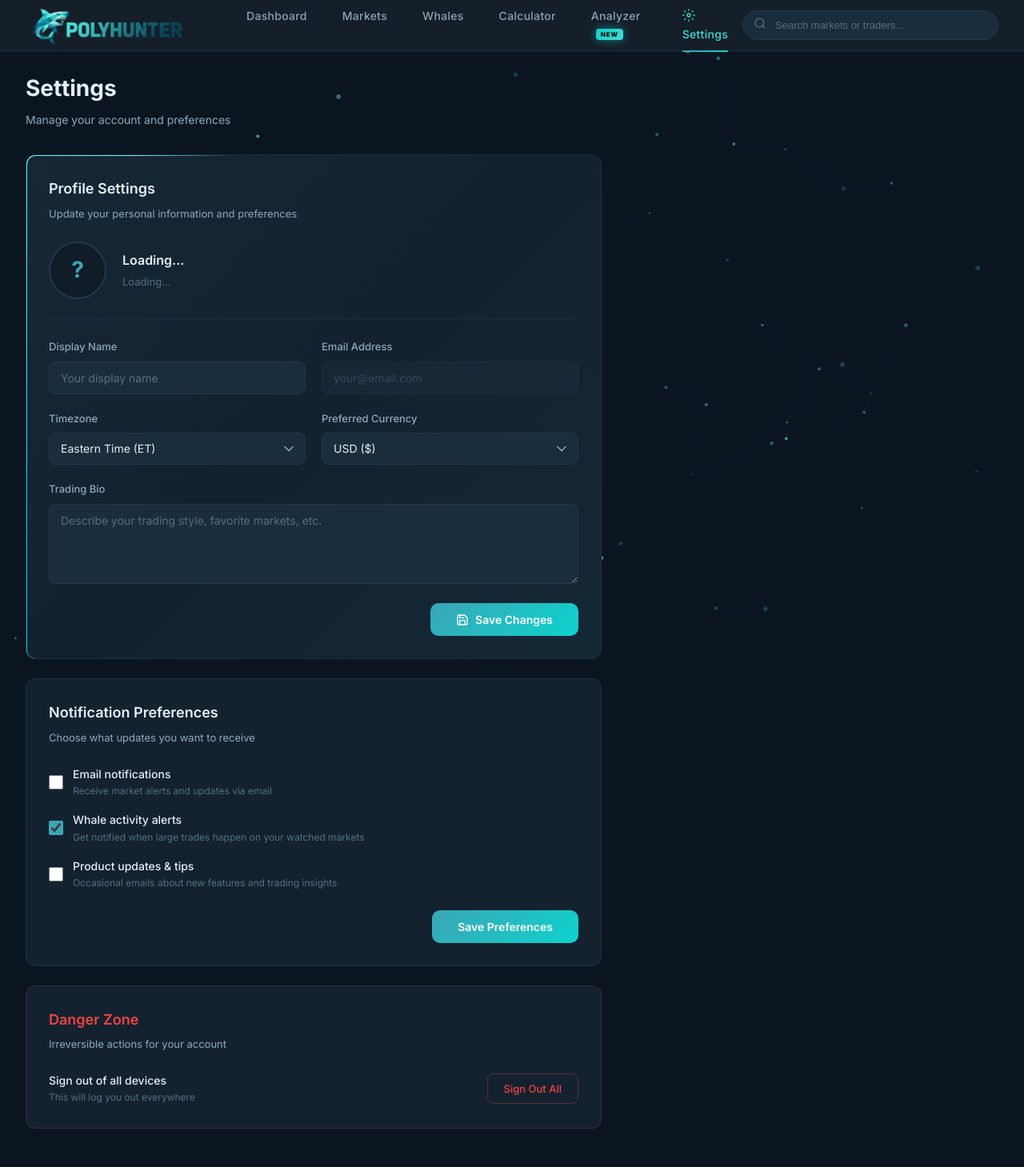
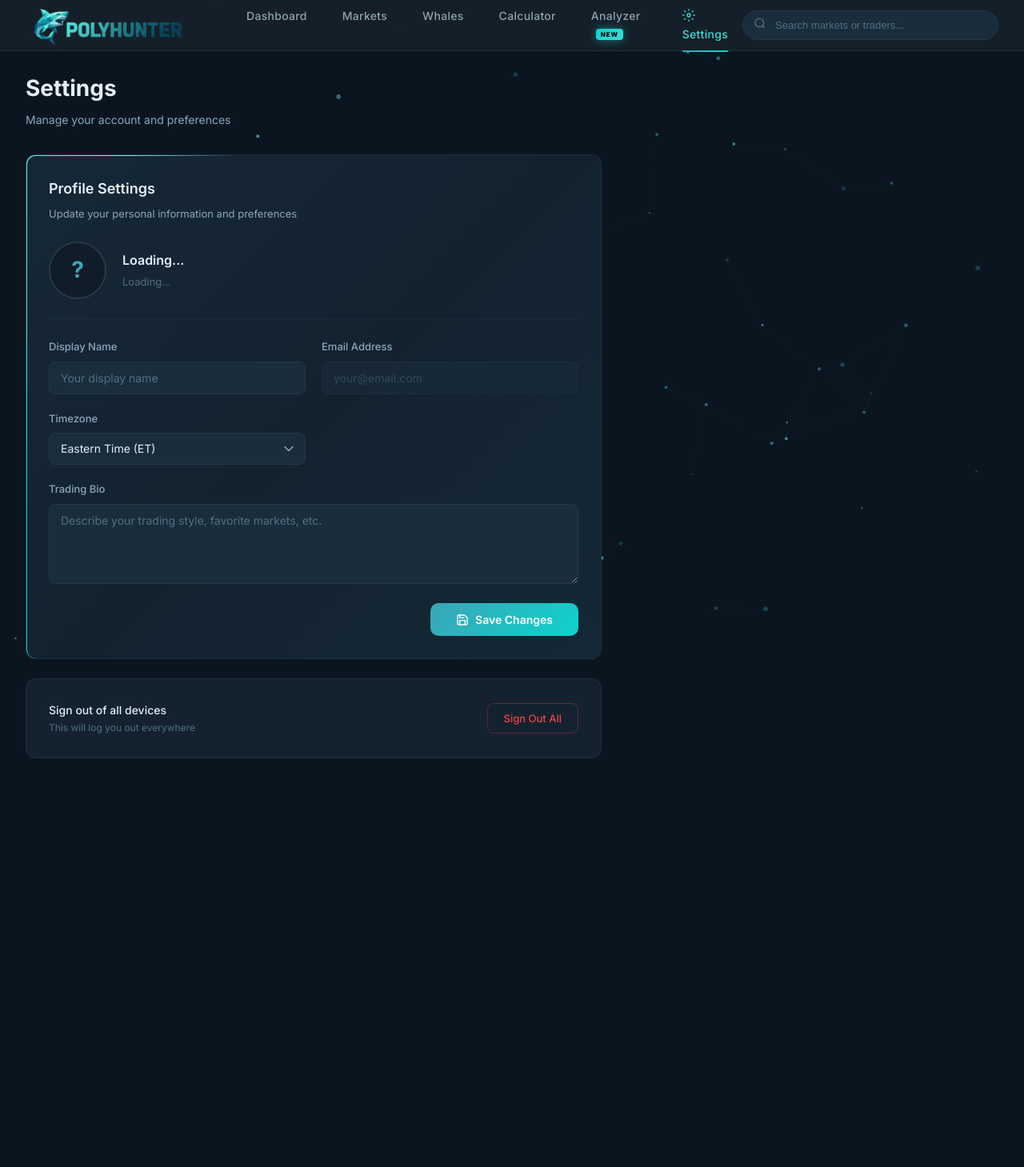
Before and after one commit to homtagu-ai/poly, a Flask app: page /settings in a window 1280 px wide. Shown: the whole page at 80% size. After the commit the page ends 948 px from the top, so only its background shows below. Run offline with Flask 3, Linux system fonts and the light colour scheme; some libraries are stand-ins or nearby versions.

Commit message:
Remove notification preferences, currency, and danger zone from settings
Keep only Profile Settings (name, email, timezone, bio) and Sign Out option.

Co-Authored-By: Claude Opus 4.5 <noreply@anthropic.com>

```diff
--- a/polyscalping/templates/settings.html
+++ b/polyscalping/templates/settings.html
@@ -231,14 +231,6 @@
         color: var(--text-muted);
     }
 
-    .danger-zone {
-        border-color: rgba(239, 68, 68, 0.2);
-    }
-
-    .danger-zone .settings-card-title {
-        color: var(--accent-red);
-    }
-
     .danger-btn {
         padding: 10px 20px;
         background: transparent;
@@ -325,16 +317,6 @@
                 </select>
             </div>
 
-            <div class="form-group">
-                <label class="form-label">Preferred Currency</label>
-                <select class="form-select" id="currency">
-                    <option value="USD">USD ($)</option>
-                    <option value="EUR">EUR</option>
-                    <option value="GBP">GBP</option>
-                    <option value="USDC">USDC</option>
-                </select>
-            </div>
-
             <div class="form-group full-width">
                 <label class="form-label">Trading Bio</label>
                 <textarea class="form-textarea" id="tradingBio" placeholder="Describe your trading style, favorite markets, etc."></textarea>
@@ -349,49 +331,8 @@
         </div>
     </div>
 
-    <!-- Notification Preferences -->
+    <!-- Sign Out -->
     <div class="settings-card blur-fade" style="--delay: 2">
-        <h2 class="settings-card-title">Notification Preferences</h2>
-        <p class="settings-card-desc">Choose what updates you want to receive</p>
-
-        <div style="display: flex; flex-direction: column; gap: 16px;">
-            <label style="display: flex; align-items: center; gap: 12px; cursor: pointer;">
-                <input type="checkbox" id="notifyEmail" style="width: 18px; height: 18px; accent-color: var(--accent-blue);">
-                <div>
-                    <div style="font-size: 14px; font-weight: 500;">Email notifications</div>
-                    <div style="font-size: 12px; color: var(--text-muted);">Receive market alerts and updates via email</div>
-                </div>
-            </label>
-
-            <label style="display: flex; align-items: center; gap: 12px; cursor: pointer;">
-                <input type="checkbox" id="notifyWhales" checked style="width: 18px; height: 18px; accent-color: var(--accent-blue);">
-                <div>
-                    <div style="font-size: 14px; font-weight: 500;">Whale activity alerts</div>
-                    <div style="font-size: 12px; color: var(--text-muted);">Get notified when large trades happen on your watched markets</div>
-                </div>
-            </label>
-
-            <label style="display: flex; align-items: center; gap: 12px; cursor: pointer;">
-                <input type="checkbox" id="notifyMarketing" style="width: 18px; height: 18px; accent-color: var(--accent-blue);">
-                <div>
-                    <div style="font-size: 14px; font-weight: 500;">Product updates & tips</div>
-                    <div style="font-size: 12px; color: var(--text-muted);">Occasional emails about new features and trading insights</div>
-                </div>
-            </label>
-        </div>
-
-        <div class="save-row">
-            <button class="save-btn" onclick="saveNotifications()">
-                Save Preferences
-            </button>
-        </div>
-    </div>
-
-    <!-- Danger Zone -->
-    <div class="settings-card danger-zone blur-fade" style="--delay: 3">
-        <h2 class="settings-card-title">Danger Zone</h2>
-        <p class="settings-card-desc">Irreversible actions for your account</p>
-
         <div style="display: flex; align-items: center; justify-content: space-between;">
             <div>
                 <div style="font-size: 14px; font-weight: 500;">Sign out of all devices</div>
@@ -435,12 +376,7 @@ document.addEventListener('DOMContentLoaded', function() {
                 document.getElementById('avatarInitial').textContent = (profile.username || user.email)[0].toUpperCase();
 
                 if (profile.timezone) document.getElementById('timezone').value = profile.timezone;
-                if (profile.currency) document.getElementById('currency').value = profile.currency;
                 if (profile.bio) document.getElementById('tradingBio').value = profile.bio;
-
-                document.getElementById('notifyEmail').checked = profile.notify_email || false;
-                document.getElementById('notifyWhales').checked = profile.notify_whales !== false;
-                document.getElementById('notifyMarketing').checked = profile.notify_marketing || false;
             } else {
                 var name = user.user_metadata?.username || user.email.split('@')[0];
                 document.getElementById('displayName').value = name;
@@ -466,7 +402,6 @@ document.addEventListener('DOMContentLoaded', function() {
                 id: user.id,
                 username: document.getElementById('displayName').value,
                 timezone: document.getElementById('timezone').value,
-                currency: document.getElementById('currency').value,
                 bio: document.getElementById('tradingBio').value,
                 updated_at: new Date().toISOString()
             };
@@ -490,34 +425,6 @@ document.addEventListener('DOMContentLoaded', function() {
         btn.innerHTML = '<svg width="16" height="16" viewBox="0 0 24 24" fill="none" stroke="currentColor" stroke-width="2" stroke-linecap="round" stroke-linejoin="round"><path d="M19 21H5a2 2 0 0 1-2-2V5a2 2 0 0 1 2-2h11l5 5v11a2 2 0 0 1-2 2z"/><polyline points="17 21 17 13 7 13 7 21"/><polyline points="7 3 7 8 15 8"/></svg> Save Changes';
     };
 
-    window.saveNotifications = async function() {
-        try {
-            var result = await settingsSupabase.auth.getUser();
-            var user = result.data.user;
-            if (!user) return;
-
-            var updates = {
-                id: user.id,
-                notify_email: document.getElementById('notifyEmail').checked,
-                notify_whales: document.getElementById('notifyWhales').checked,
-                notify_marketing: document.getElementById('notifyMarketing').checked,
-                updated_at: new Date().toISOString()
-            };
-
-            var upsertResult = await settingsSupabase
-                .from('profiles')
-                .upsert(updates, { onConflict: 'id' });
-
-            if (upsertResult.error) {
-                showSettingsMessage(upsertResult.error.message, 'error');
-            } else {
-                showSettingsMessage('Notification preferences saved!', 'success');
-            }
-        } catch(e) {
-            showSettingsMessage('Error: ' + e.message, 'error');
-        }
-    };
-
     window.signOutAll = async function() {
         if (!confirm('Are you sure you want to sign out of all devices?')) return;
         await settingsSupabase.auth.signOut({ scope: 'global' });
```
